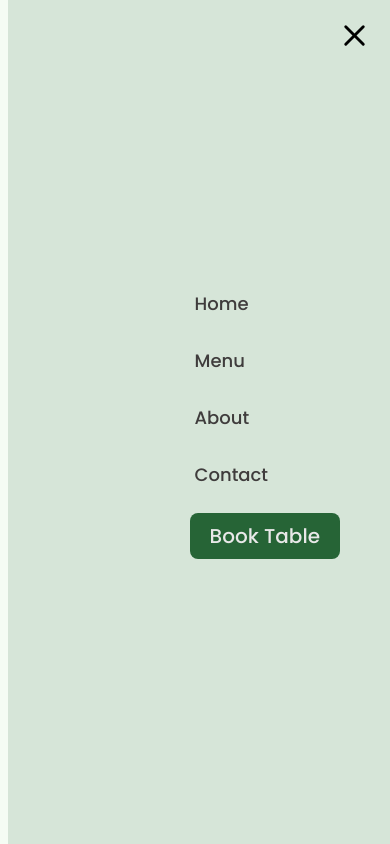
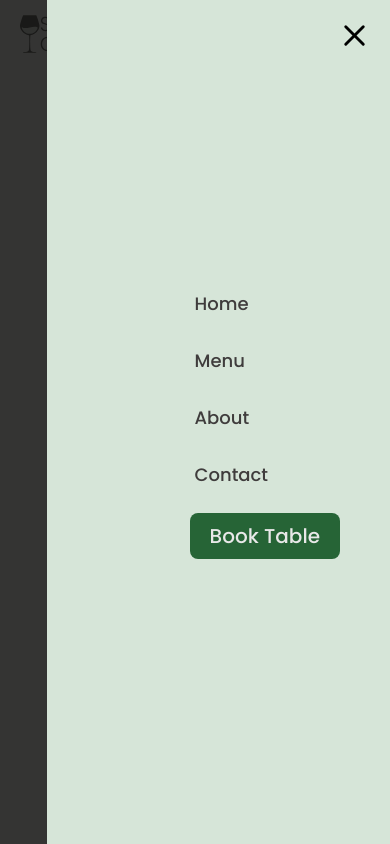
Before and after one commit to wolecodes/Shaif-sCuisineClone, a website built with Vite: page index.html in a window 390 px wide. Both pictures are taken after a click on the element 353 px from the left and 31 px from the top of the page. Built offline with nearby package versions, Linux system fonts and the light colour scheme.

Commit message:
added background overlay which will be active when nav icon is open at responsive

```diff
--- a/css/component.css
+++ b/css/component.css
@@ -65,7 +65,7 @@
         top: 0;
         left: 100%;
         height: 100vh;
-        width: 80%;
+        width: 70%;
         background: var( --lightGreen-1);
         margin: 0;
         padding-right: 3rem;
@@ -80,5 +80,17 @@
     .nav__list.show{
         transform: translate(-100%);
     }
-
+    .nav__bgOverlay{
+        position: absolute;
+        top: 0;
+        left: 0;
+        width: 100%;
+        height: 100vh;
+        z-index: 1000;
+        background-color: rgba(19, 18, 18, 0.85);
+        display: none;
+    }
+    .nav__bgOverlay.active{
+        display: block;
+    }
 }
--- a/js/scipt.js
+++ b/js/scipt.js
@@ -5,6 +5,7 @@ const navList = document.querySelector(".nav__list");
 
 const navOpen = () =>{
     navList.classList.add('show');
+    navBgOverlay.classList.add('active');
     document.body.style= 'visibility: visible; height: 100vh; width:100vm; overflow: hidden';
 }
 
@@ -12,7 +13,8 @@ const navOpen = () =>{
 
 const navClose = () => {
     navList.classList.remove('show');
-    document.style ='visibility: hidden; height: 100vh width 100vm; overflow: hidden';
+    navBgOverlay.classList.remove('active');
+    document.style ='visibility: visible; height: 100vh width 100vm; overflow: hidden';
 
 }
 
@@ -22,3 +24,4 @@ const navClose = () => {
 
 navIconEL.addEventListener('click', navOpen);
 navCloseIcon.addEventListener('click', navClose);
+navBgOverlay.addEventListener('click', navClose);
```
